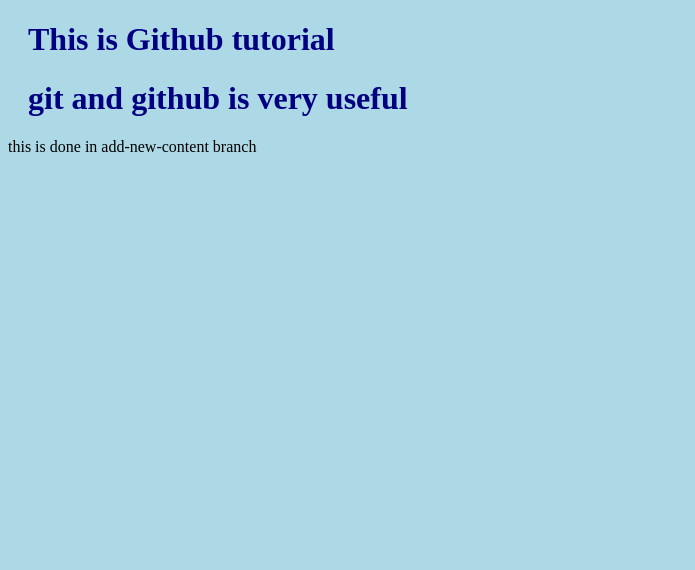
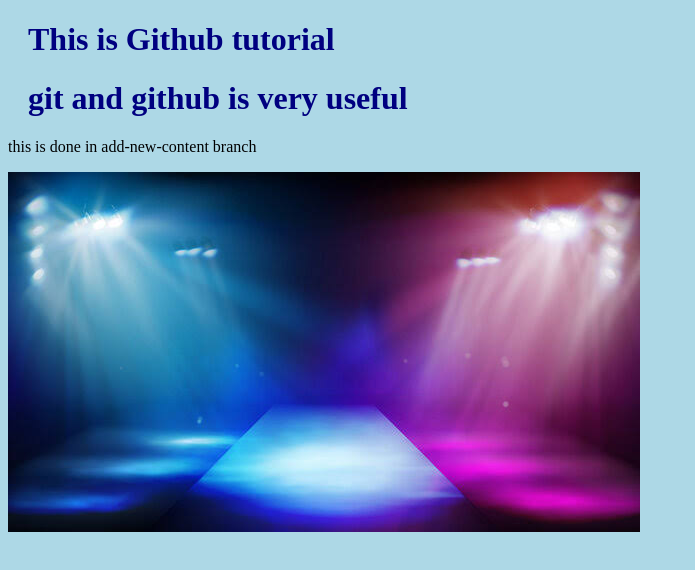
Before and after one commit to manthan-paktolus/git-tut, a plain HTML site: page index.html in a window 1280 px wide. Shown: the whole page, without its empty margins (0-695 px from the left). Drawn offline with Linux system fonts and the light colour scheme.

Commit message:
added a image

```diff
--- a/index.html
+++ b/index.html
@@ -10,5 +10,6 @@
     <h1>This is Github tutorial</h1>
     <h1>git and github is very useful</h1>
     <p>this is done in add-new-content branch</p>
+    <img src="image.jpeg" alt="this is a image" />
   </body>
 </html>
```
Also changed, not shown: image.jpeg (added), 1 other file.
